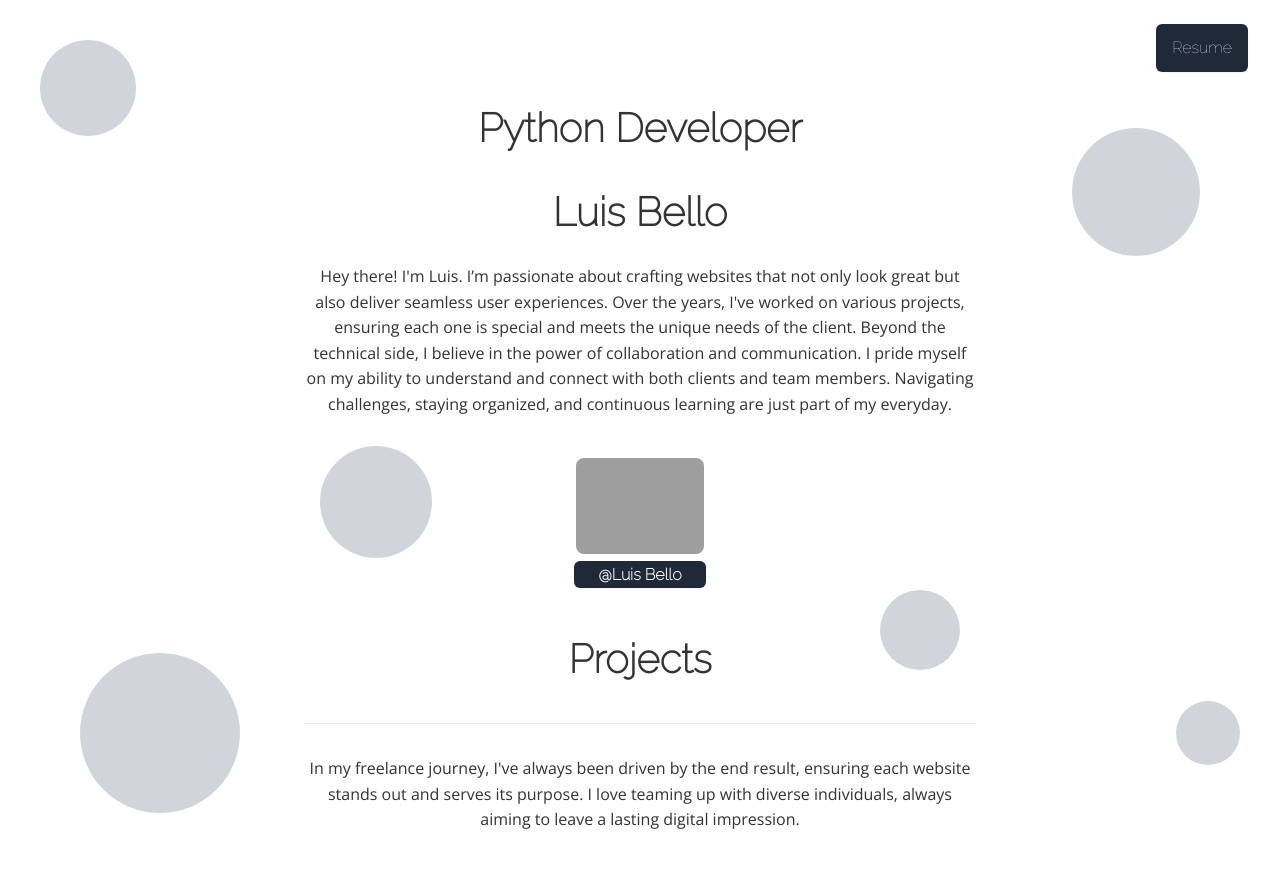
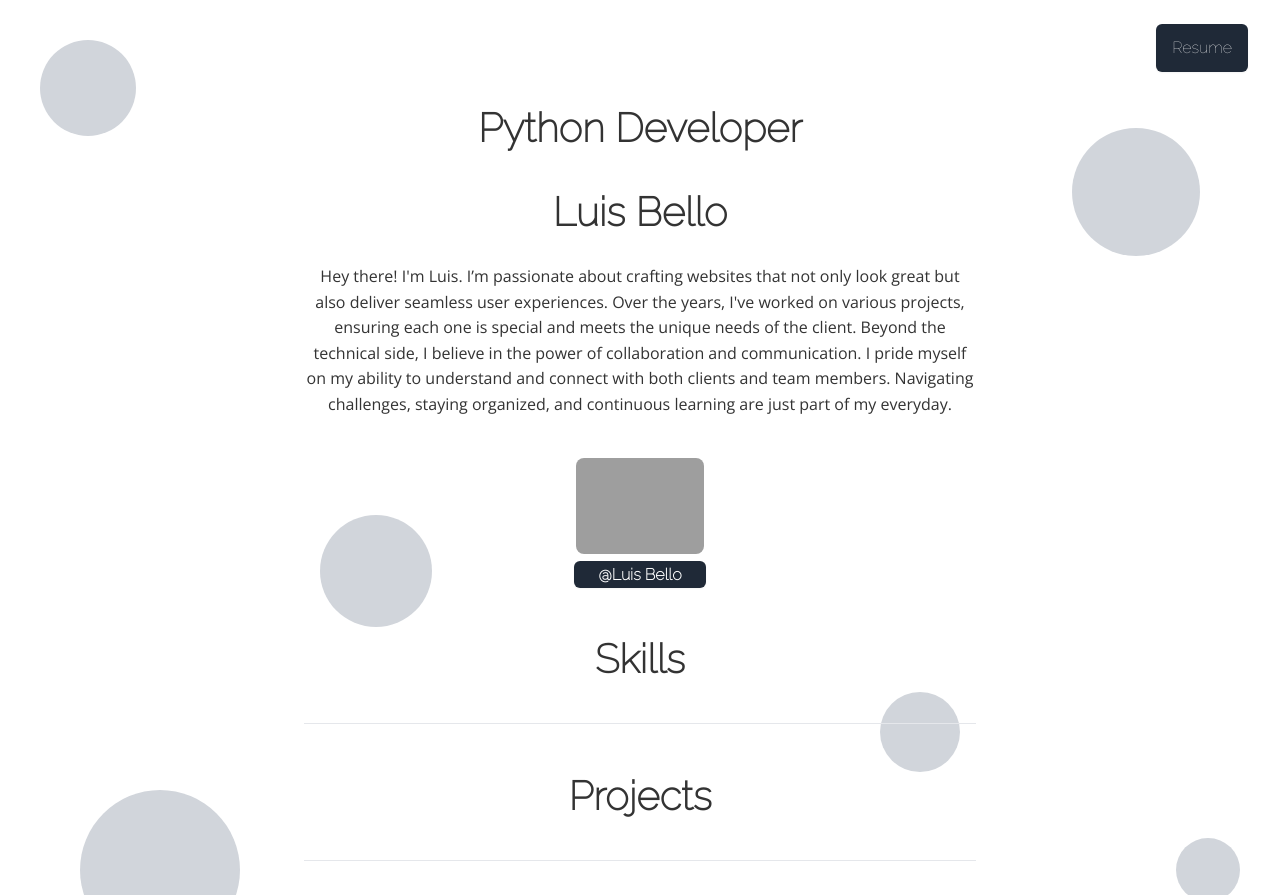
Before and after one commit to luizbello94/Form, a Django app: template form/templates/contact_form.html in a window 1280 px wide. Shown: the top 895 px of the page. Run offline with Django 3.2, Linux system fonts and the light colour scheme; the template is opened without the code that fills it, so the values that code supplies are empty; some libraries are stand-ins or nearby versions; some web fonts are replaced; grey boxes are pictures that could not be loaded.

Commit message:
add skill set

```diff
--- a/form/templates/contact_form.html
+++ b/form/templates/contact_form.html
@@ -62,18 +62,25 @@
 
                       <div class="mt-10 flex items-center justify-center gap-x-6">
                           <div data-aos="fade-up" data-aos-duration="2000" class="text-center">
-                              <img src="https://media.licdn.com/dms/image/D4E03AQGSfNcv-2JOIQ/profile-displayphoto-shrink_800_800/0/1694702501013?e=1703721600&v=beta&t=9i9tjmoVzh7Cji89KOcDOBNH0yeEyeAG9jyWhjO57Tw" class="mx-auto mb-2 w-32 rounded-lg" alt="Avatar" />
+                              <img src="https://media.licdn.com/dms/image/D4E03AQGSfNcv-2JOIQ/profile-displayphoto-shrink_800_800/0/1694702502036?e=1709769600&v=beta&t=f7aq8boA3JhXSB-03iuHR9mQeIorVwSfz8nb8S0GP6g" class="mx-auto mb-2 w-32 rounded-lg" alt="Avatar" />
                               <a href="https://www.linkedin.com/in/luis-ernesto-p%C3%A9rez-bello-91a709210/" class="rounded-md bg-gray-800 px-6 py-1 text-base font-semibold text-white shadow-sm hover:bg-gray-500 focus-visible:outline focus-visible:outline-2 focus-visible:outline-offset-2 focus-visible:outline-gray-600" style="transition: background-color 0.3s ease;">@Luis Bello</a>
                           </div>
                       </div>
 
                       <div class="mt-10 items-center justify-center">
-                          <h1 data-aos="fade-up" data-aos-duration="1000" style="font-size: 2.5em; font-weight: bold; margin-bottom: 20px;">Projects</h1>
+                          <h1 data-aos="fade-up" data-aos-duration="1000" style="font-size: 2.5em; font-weight: bold; margin-bottom: 20px;">Skills</h1>
                           <hr class="my-6 border-gray-200 sm:mx-auto dark:border-gray-700 lg:my-8" />
                           <p data-aos="fade-up" data-aos-duration="1000" style="font-family: 'Open Sans', sans-serif; font-size: 1em; font-weight: 400; margin-bottom: 20px;">
-                              In my freelance journey, I've always been driven by the end result, ensuring each website stands out and serves its purpose. I love teaming up with diverse individuals, always aiming to leave a lasting digital impression.
+
                           </p>
                       </div>
+                      <div class="mt-10 items-center justify-center">
+                        <h1 data-aos="fade-up" data-aos-duration="1000" style="font-size: 2.5em; font-weight: bold; margin-bottom: 20px;">Projects</h1>
+                        <hr class="my-6 border-gray-200 sm:mx-auto dark:border-gray-700 lg:my-8" />
+                        <p data-aos="fade-up" data-aos-duration="1000" style="font-family: 'Open Sans', sans-serif; font-size: 1em; font-weight: 400; margin-bottom: 20px;">
+                            In my freelance journey, I've always been driven by the end result, ensuring each website stands out and serves its purpose. I love teaming up with diverse individuals, always aiming to leave a lasting digital impression.
+                        </p>
+                    </div>
                   </div>
               </div>
           </div>
```
